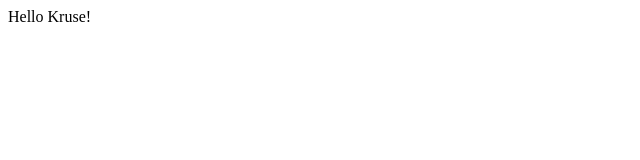
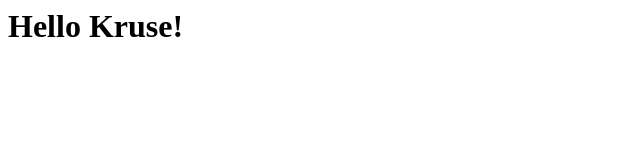
Before and after one commit to Onyxeye03/CS-330, a plain HTML site: page Hello-HTML.html in a window 1280 px wide. Shown: the whole page, without its empty margins (0-640 px from the left). Drawn offline with Linux system fonts and the light colour scheme.

Commit message:
Update Hello-HTML.html

```diff
--- a/Hello-HTML.html
+++ b/Hello-HTML.html
@@ -3,8 +3,8 @@
     <title>Hello</title>
 </header>
     <body>
-        <P>
+        <h1>
         Hello Kruse!
-        </P>
+        </h1>
     </body>
 </html>
```
